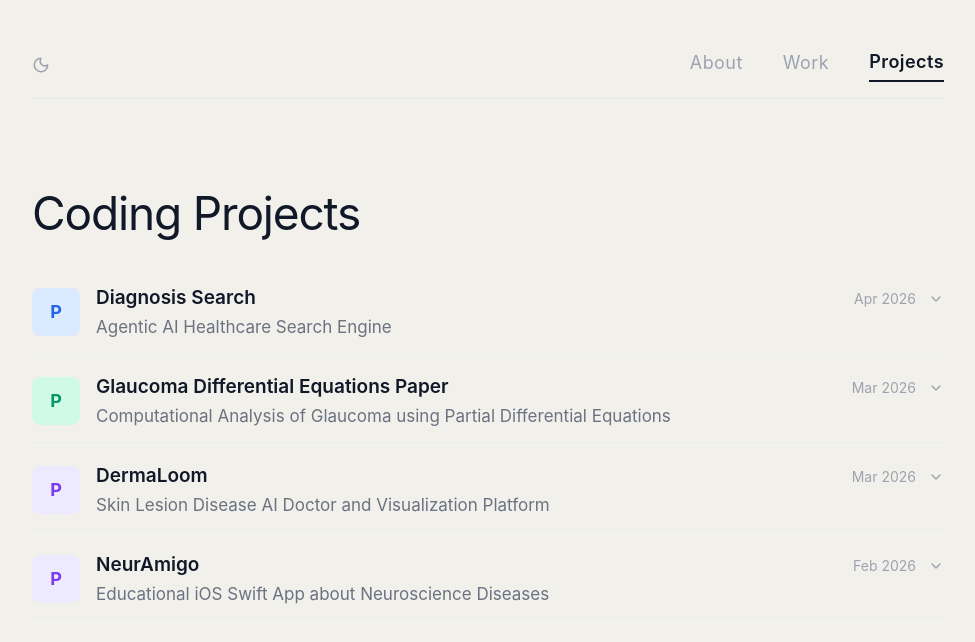
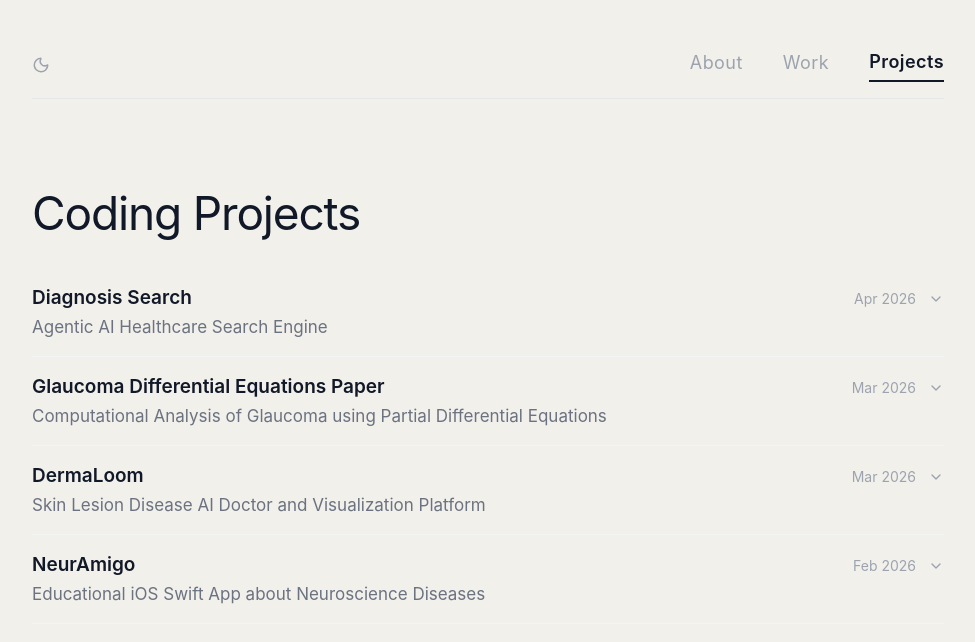
Before and after one commit to shenoy4365/arnav-portfolio, a Next.js app: page / in a window 1280 px wide. Both pictures are taken after a click on the button "Projects". Shown: the top 642 px of the page, without its empty margins (152-1127 px from the left). Built offline with nearby package versions, Linux system fonts and the light colour scheme.

Commit message:
removed project icons (not needed right now)

```diff
--- a/app/page.tsx
+++ b/app/page.tsx
@@ -179,7 +179,7 @@ function ProjectRow({ project, open, onToggle }: {
     <div className="border-b border-gray-100 dark:border-gray-800">
       <div className="flex items-center gap-4 py-4">
         {/* Icon */}
-        <div className="relative h-12 w-12 flex-shrink-0">{project.icon}</div>
+        {/* <div className="relative h-12 w-12 flex-shrink-0">{project.icon}</div> */}
 
         {/* Trigger */}
         <button
@@ -218,11 +218,11 @@ function ProjectRow({ project, open, onToggle }: {
         className={`grid transition-all duration-300 ease-in-out ${open ? "grid-rows-[1fr]" : "grid-rows-[0fr]"}`}
       >
         <div className="overflow-hidden">
-          <div className="pb-5 pl-16 text-[17px] text-gray-600 dark:text-gray-400 leading-relaxed space-y-3">
+          <div className="pb-5 text-[17px] text-gray-600 dark:text-gray-400 leading-relaxed space-y-3">
             {project.description && <p>{project.description}</p>}
-            {project.tags && (
-              <div className="flex flex-wrap gap-2 pt-1">
-                {project.tags.map((tag) => (
+            {(project.tags || project.github) && (
+              <div className="flex flex-wrap items-center gap-2 pt-1">
+                {project.tags?.map((tag) => (
                   <span
                     key={tag}
                     className="px-2 py-0.5 rounded-md bg-gray-100 dark:bg-gray-800 text-sm font-medium text-gray-500 dark:text-gray-400"
@@ -230,18 +230,18 @@ function ProjectRow({ project, open, onToggle }: {
                     {tag}
                   </span>
                 ))}
-              </div>
-            )}
                 {project.github && project.github !== "#" && (
                   <a
                     href={project.github}
                     target="_blank"
                     rel="noopener noreferrer"
-                className="inline-flex items-center gap-1 text-sm text-gray-400 dark:text-gray-500 hover:text-gray-900 dark:hover:text-gray-100 transition-colors"
+                    className="ml-auto mr-[28px] inline-flex items-center gap-1 text-sm text-gray-400 dark:text-gray-500 hover:text-gray-900 dark:hover:text-gray-100 transition-colors"
                   >
                     <FaGithub size={13} />
                     Source
                   </a>
+                )}
+              </div>
             )}
           </div>
         </div>
```
Lines whose indentation alone changed are shown as unchanged.
